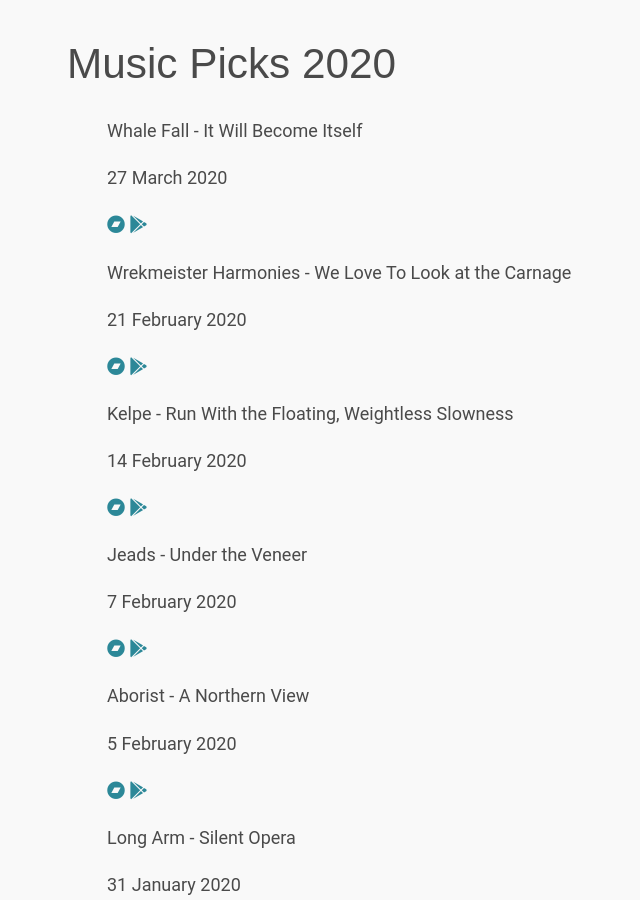
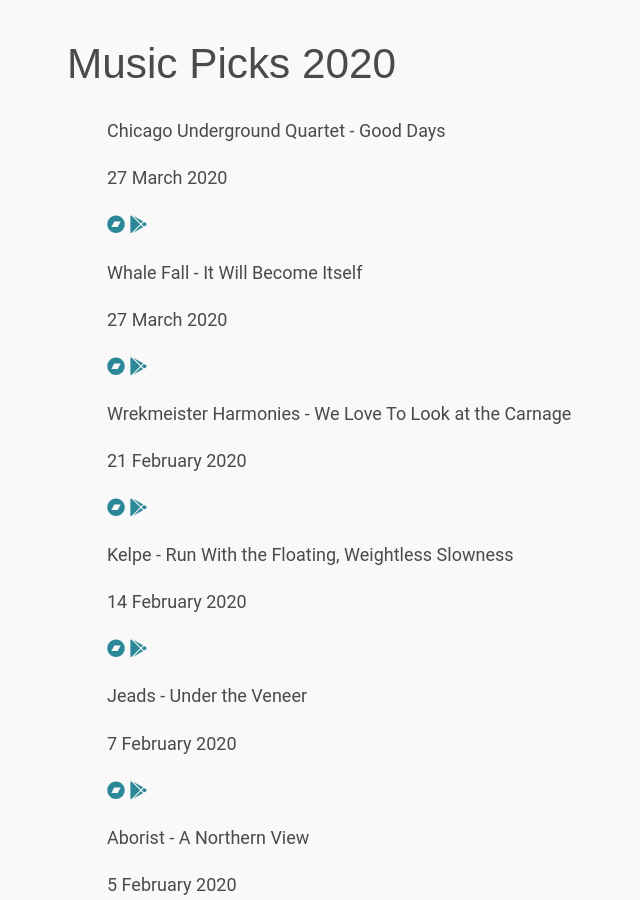
Before and after one commit to edclements/website, a Jekyll site: the page built from music-picks/2020.html, in a window 1280 px wide and 900 px high. Shown: the whole window, without its empty margins (231-871 px from the left). Built offline with Jekyll 4.4.1, drawn with Linux system fonts in a browser that asks for light colours; nearby versions of some CDN libraries.

Commit message:
Add release

```diff
--- a/_data/music-picks/2020.yml
+++ b/_data/music-picks/2020.yml
@@ -85,3 +85,9 @@
   date: 2020-03-27
   google: https://play.google.com/music/listen?u=0#/album/Bf5ykorwsvutvlgryig42nvrvri
   title: It Will Become Itself
+
+- artist: Chicago Underground Quartet
+  bandcamp: https://astralcuq.bandcamp.com/album/good-days
+  date: 2020-03-27
+  google: https://play.google.com/music/listen?u=0#/album/B7jcyqog4afdjxt2k5cnsriuxqe
+  title: Good Days
```
